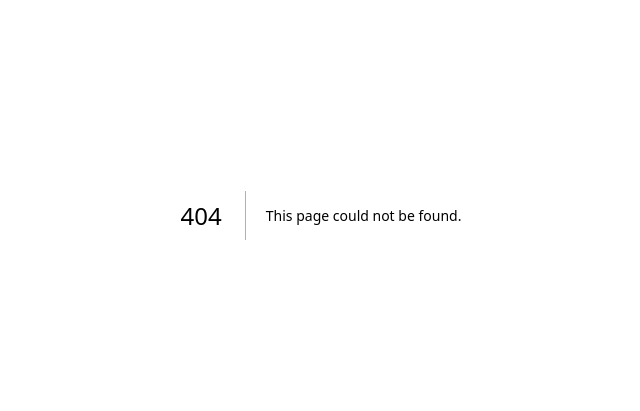
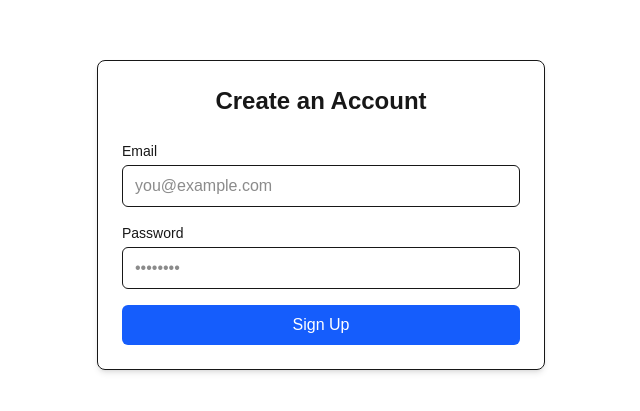
Before and after one commit to VioletForU/MimiLuxx, a Next.js app in the folder my-app-mimiluxx/: page /signup in a window 1280 px wide. Before the commit this address had no page. Shown: the part 185-596 px from the top of the page, without its empty margins (319-959 px from the left). Built offline with nearby package versions, Linux system fonts and the light colour scheme.

Commit message:
add sign-up flow

```diff
--- /dev/null
+++ b/my-app-mimiluxx/app/signup/page.tsx
@@ -0,0 +1,95 @@
+'use client';
+
+import { useState } from 'react';
+import { createClient } from '@/lib/supabase/client';
+
+export default function SignUpPage() {
+  const [email, setEmail] = useState('');
+  const [password, setPassword] = useState('');
+  const [message, setMessage] = useState<string | null>(null);
+  const [error, setError] = useState<string | null>(null);
+  const [loading, setLoading] = useState(false);
+
+  const handleSignUp = async (e: React.FormEvent) => {
+    e.preventDefault();
+    setLoading(true);
+    setError(null);
+    setMessage(null);
+
+    const supabase = createClient();
+
+    const { data, error } = await supabase.auth.signUp({
+      email,
+      password,
+    });
+
+    if (error) {
+      setError(error.message);
+    } else {
+      setMessage('Sign up successful! Please check your email to verify your account.');
+    }
+
+    setLoading(false);
+  };
+
+  return (
+    <div className="flex min-h-screen items-center justify-center p-4">
+      <div className="w-full max-w-md space-y-6 rounded-lg border p-6 shadow-md">
+        <h1 className="text-2xl font-bold text-center">Create an Account</h1>
+
+        {error && (
+          <div className="p-3 text-sm text-red-500 bg-red-50 border border-red-200 rounded">
+            {error}
+          </div>
+        )}
+
+        {message && (
+          <div className="p-3 text-sm text-green-600 bg-green-50 border border-green-200 rounded">
+            {message}
+          </div>
+        )}
+
+        <form onSubmit={handleSignUp} className="space-y-4">
+          <div>
+            <label className="block text-sm font-medium mb-1" htmlFor="email">
+              Email
+            </label>
+            <input
+              id="email"
+              type="email"
+              required
+              value={email}
+              onChange={(e) => setEmail(e.target.value)}
+              className="w-full px-3 py-2 border rounded-md focus:outline-none focus:ring-2 focus:ring-blue-500"
+              placeholder="you@example.com"
+            />
+          </div>
+
+          <div>
+            <label className="block text-sm font-medium mb-1" htmlFor="password">
+              Password
+            </label>
+            <input
+              id="password"
+              type="password"
+              required
+              minLength={6}
+              value={password}
+              onChange={(e) => setPassword(e.target.value)}
+              className="w-full px-3 py-2 border rounded-md focus:outline-none focus:ring-2 focus:ring-blue-500"
+              placeholder="••••••••"
+            />
+          </div>
+
+          <button
+            type="submit"
+            disabled={loading}
+            className="w-full py-2 px-4 bg-blue-600 hover:bg-blue-700 text-white font-medium rounded-md disabled:opacity-50 transition"
+          >
+            {loading ? 'Signing up...' : 'Sign Up'}
+          </button>
+        </form>
+      </div>
+    </div>
+  );
+}
--- /dev/null
+++ b/my-app-mimiluxx/lib/supabase/client.ts
@@ -0,0 +1,8 @@
+import { createBrowserClient } from '@supabase/ssr'
+
+export function createClient() {
+  return createBrowserClient(
+    process.env.NEXT_PUBLIC_SUPABASE_URL!,
+    process.env.NEXT_PUBLIC_SUPABASE_ANON_KEY!
+  )
+}
--- a/my-app-mimiluxx/package.json
+++ b/my-app-mimiluxx/package.json
@@ -9,6 +9,8 @@
     "lint": "eslint"
   },
   "dependencies": {
+    "@supabase/ssr": "^0.12.7",
+    "@supabase/supabase-js": "^2.117.2",
     "next": "16.3.6",
     "react": "19.2.8",
     "react-dom": "19.2.8"
@@ -22,5 +24,8 @@
     "eslint-config-next": "16.3.6",
     "tailwindcss": "^4",
     "typescript": "^5"
+  },
+  "allowScripts": {
+    "unrs-resolver@1.12.2": true
   }
 }
```
Also changed, not shown: 1 other file (tests, documents, lock files or other folders).
